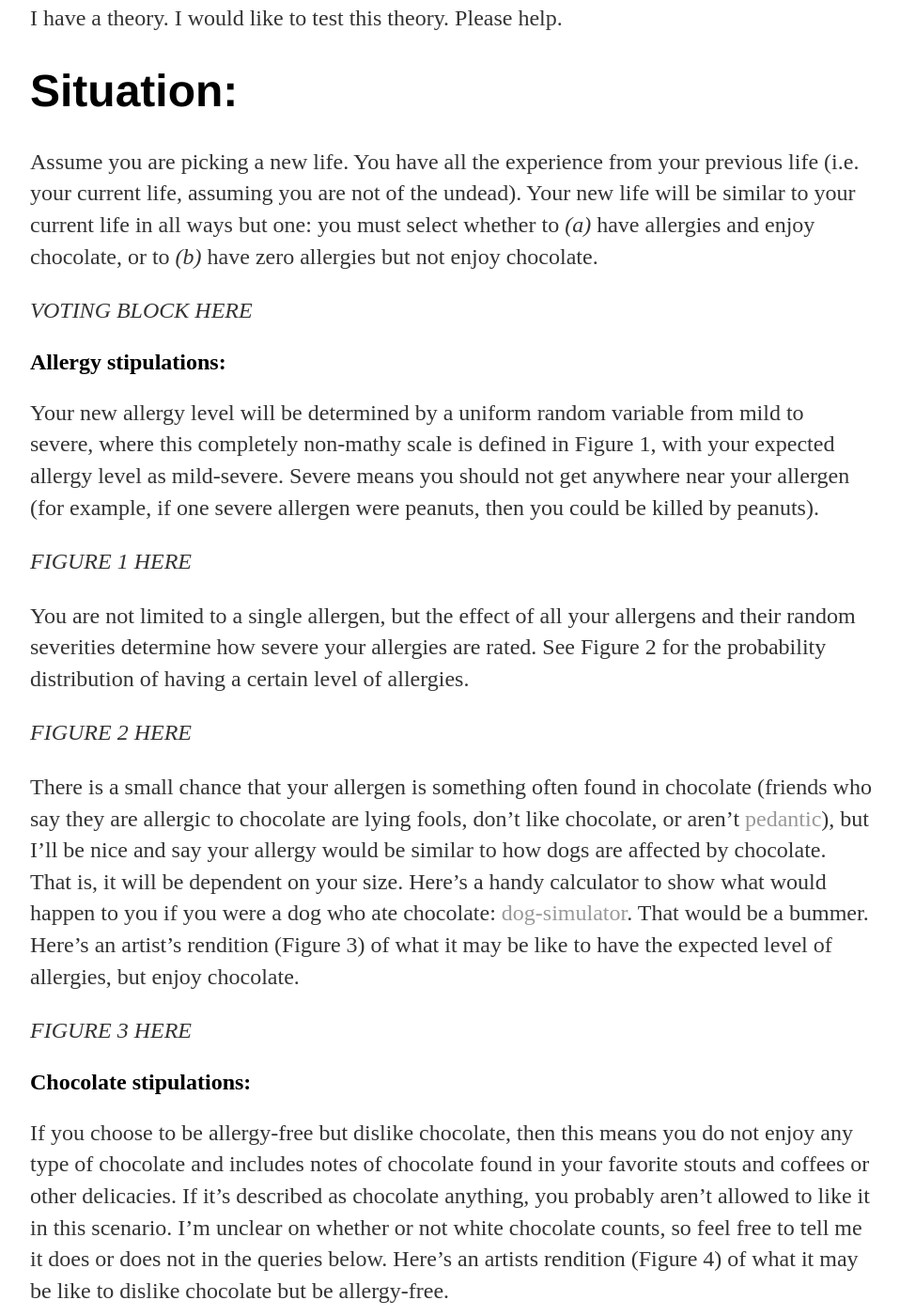
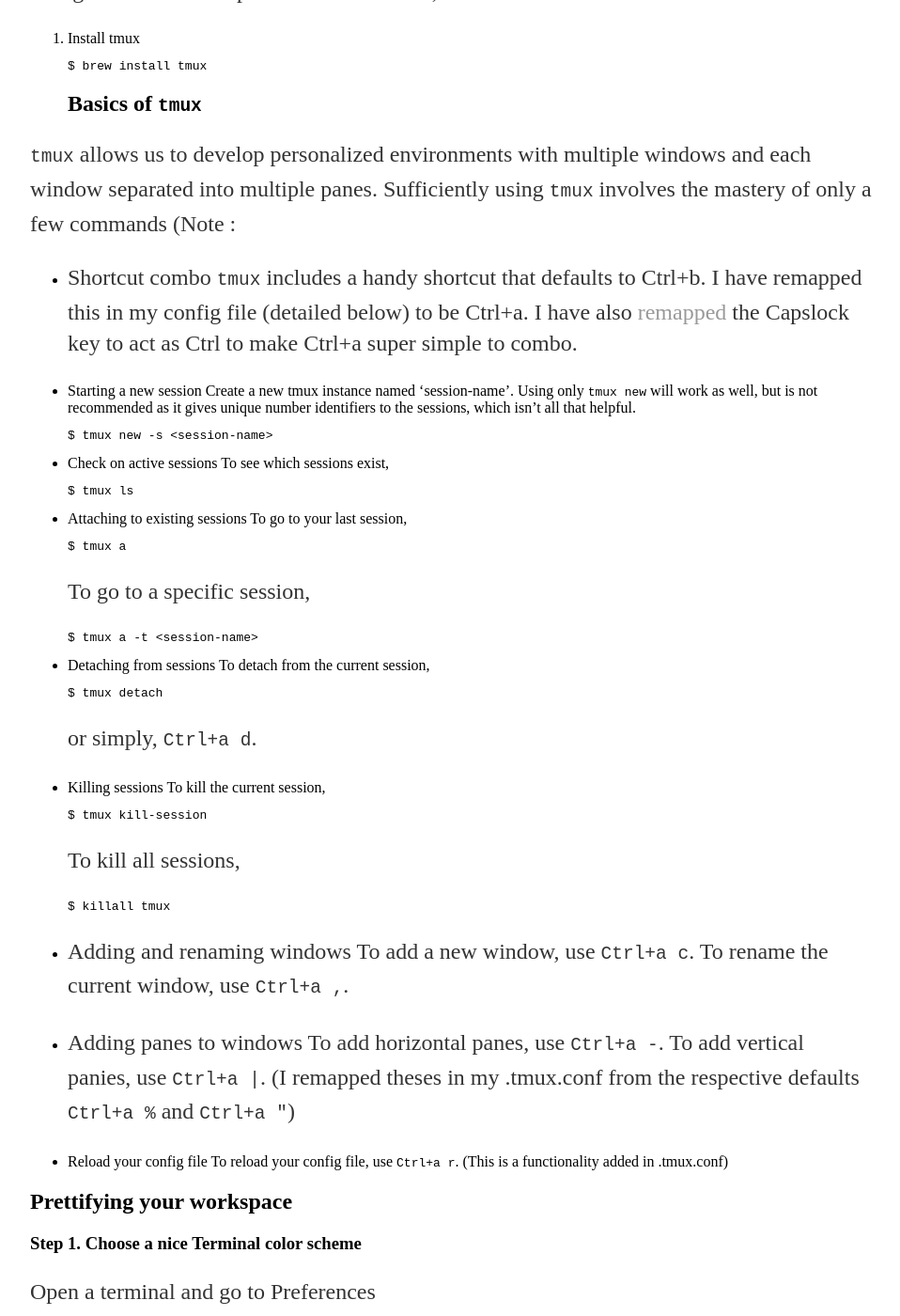
Before and after one commit to jvahala/jvahala.github.io, a Jekyll site: the page built from _posts/2016-10-29-Beautiful-TMUX.md, in a window 1280 px wide and 1400 px high, scrolled down 1017 px. Shown: the whole window at 94% size, without its empty margins (160-1118 px from the left). Built offline with Jekyll 4.4.1, drawn with Linux system fonts in a browser that asks for light colours; some of the changed text lies outside the part shown.

Commit message:
Update 2016-10-29-Beautiful-TMUX.md

````diff
--- a/_posts/2016-10-29-Beautiful-TMUX.md
+++ b/_posts/2016-10-29-Beautiful-TMUX.md
@@ -5,52 +5,113 @@
 ---
 # Discovery of tmux
 
-In receiving a demo of a labmate's [Mico-arm](http://www.robotnik.eu/robotics-arms/kinova-mico-arm/) [ROS](http://wiki.ros.org/Robots/MICO)-based control code, he showed me the nifty tool [tmux](https://tmux.github.io/) that allows for quick and easy movement between terminal windows. It was beautiful, and I've since learned some of the powers it holds.
+In receiving a demo of a labmate's [Mico-arm](http://www.robotnik.eu/robotics-arms/kinova-mico-arm/) [ROS](http://wiki.ros.org/Robots/MICO)-based control code, he showed me the nifty tool [`tmux`](https://tmux.github.io/) that allows for quick and easy movement between terminal windows. It was beautiful, and I've since learned some of the powers it holds.
 
-## What is tmux?
+## What is `tmux`?
 
 Tmux allows for us to quickly attach and detach to terminal sessions that can be project/contextually named. Thus, we can be working on several projects - like a homebrewing recipe generator, a human-robot-collaboration user experience improvement project, and a ranking project - without having three unique terminals running with important and easy-but-still-takes-effort-to-initialize python instances. Also, we can make it pretty.
 
 *image of pretty*
 
-In this post, I'll go through some initialization and troubleshooting fixes I went through to finally truly enjoy playing with the command line. Thanks to [Daniel Miessler](https://danielmiessler.com/study/tmux/#gs.gLmbnDs) and [Ham Vocke](http://www.hamvocke.com/blog/a-guide-to-customizing-your-tmux-conf/) for helping me get started. See their posts for more reasons to use tmux over alternatives.
+In this post, I'll go through some initialization and troubleshooting fixes I went through to finally truly enjoy playing with the command line. Thanks to [Daniel Miessler](https://danielmiessler.com/study/tmux/#gs.gLmbnDs) and [Ham Vocke](http://www.hamvocke.com/blog/a-guide-to-customizing-your-tmux-conf/) for helping me get started. See their posts for more reasons to use `tmux` over alternatives.
 
-## Getting started with tmux
+## Installation
 
+Using Mac OSX El Capitan with [Homebrew](http://brew.sh/), do:
+
+1. Install tmux
 ```bash
 $ brew install tmux
 ```
+## Basics of `tmux`
 
+`tmux` allows us to develop personalized environments with multiple windows and each window separated into multiple panes. Sufficiently using `tmux` involves the mastery of only a few commands (Note :
 
-I have a theory. I would like to test this theory. Please help.
+- Shortcut combo
+`tmux` includes a handy shortcut that defaults to Ctrl+b. I have remapped this in my config file (detailed below) to be Ctrl+a. I have also [remapped](https://coderwall.com/p/cq_lkg/remapping-caps-lock-key-to-something-more-natural-on-mac-os-x) the Capslock key to act as Ctrl to make Ctrl+a super simple to combo.
 
-# Situation:
+- Starting a new session
+Create a new tmux instance named 'session-name'. Using only `tmux new` will work as well, but is not recommended as it gives unique number identifiers to the sessions, which isn't all that helpful.
+```bash
+$ tmux new -s <session-name>
+```
 
-Assume you are picking a new life. You have all the experience from your previous life (i.e. your current life, assuming you are not of the undead). Your new life will be similar to your current life in all ways but one: you must select whether to *(a)* have allergies and enjoy chocolate, or to *(b)* have zero allergies but not enjoy chocolate.
+- Check on active sessions
+To see which sessions exist,
+```bash
+$ tmux ls
+```
 
-*VOTING BLOCK HERE*
+- Attaching to existing sessions
+To go to your last session,
+```bash
+$ tmux a
+```
+To go to a specific session,
+```bash
+$ tmux a -t <session-name>
+```
 
-## Allergy stipulations:
+- Detaching from sessions
+To detach from the current session,
+```bash
+$ tmux detach
+```
+or simply, `Ctrl+a d`.
 
-Your new allergy level will be determined by a uniform random variable from mild to severe, where this completely non-mathy
-scale is defined in Figure 1, with your expected allergy level as mild-severe. Severe means you should not get anywhere near
-your allergen (for example, if one severe allergen were peanuts, then you could be killed by peanuts).
+- Killing sessions
+To kill the current session,
+```bash
+$ tmux kill-session
+```
+To kill all sessions,
+```bash
+$ killall tmux
+```
 
-*FIGURE 1 HERE*
+- Adding and renaming windows
+To add a new window, use `Ctrl+a c`.
+To rename the current window, use `Ctrl+a ,`.
 
-You are not limited to a single allergen, but the effect of all your allergens and their random severities determine how severe your allergies are rated. See Figure 2 for the probability distribution of having a certain level of allergies.
+- Adding panes to windows
+To add horizontal panes, use `Ctrl+a -`.
+To add vertical panies, use `Ctrl+a |`.
+(I remapped theses in my .tmux.conf from the respective defaults `Ctrl+a %` and `Ctrl+a "`)
 
-*FIGURE 2 HERE*
+- Reload your config file
+To reload your config file, use `Ctrl+a r`. (This is a functionality added in .tmux.conf)
 
-There is a small chance that your allergen is something often found in chocolate (friends who say they are allergic to chocolate are lying fools, don't like chocolate, or aren't [pedantic](http://www.nyallergy.com/chocolate-allergy.php)), but I'll be nice and say your allergy would be similar to how dogs are affected by chocolate. That is, it will be dependent on your size. Here's a handy calculator to show what would happen to you if you were a dog who ate chocolate:
-[dog-simulator](http://www.petmd.com/dog/chocolate-toxicity). That would be a bummer. Here's an artist's rendition (Figure 3) of what it may be like to have the expected level of allergies, but enjoy chocolate.
+## Prettifying your workspace
 
-*FIGURE 3 HERE*
+### Step 1. Choose a nice Terminal color scheme
+Open a terminal and go to Preferences
 
+*preferences image*
 
-## Chocolate stipulations:
+Which will open this window
 
-If you choose to be allergy-free but dislike chocolate, then this means you do not enjoy any type of chocolate and includes
-notes of chocolate found in your favorite stouts and coffees or other delicacies. If it's described as chocolate anything, you probably aren't allowed to like it in this scenario. I'm unclear on whether or not white chocolate counts, so feel free to tell me it does or does not in the queries below. Here's an artists rendition (Figure 4) of what it may be like to dislike chocolate but be allergy-free.
+*preferences window image*
 
-*FIGURE 4 HERE*
+If you already have some nice themes installed, awesome. Otherwise, check out these premade [themes](https://github.com/lysyi3m/osx-terminal-themes). To install them, click the clone or download button and download as zip.
+*clone or download image*
+Then, go to your downloads, unzip the file, go to the schemes folder, right-click+open the theme you've eyed from examples shown on the github site and pass through the security warning to open a new terminal. Then go back to preferences and make it default.
+
+### Step 2. Open up and play with your config file
+Open .tmux.conf from your home directory using your favorite text editor ([SublimeText3](https://www.sublimetext.com/) in this case),
+```bash
+$ subl ~/.tmux.conf
+```
+There's probably some default stuff there. Without any remorse, delete it all and cackle. This config file adds a nice status bar with your id, ip, window names, session name, and time at the bottom along with some [colors](http://superuser.com/questions/285381/how-does-the-tmux-color-palette-work) that pleasantly go with my chalkboard default terminal theme.
+
+Of everything here, the most important line is:
+```
+# allow access
+set-option -g default-command "reattach-to-user-namespace -l bash"
+```
+It requires that you first install `reattach-to-user-namespace`:
+```bash
+$ brew install reattach-to-user-namespace
+```
+One problem I had with `tmux` is that it wouldn't allow me to open up files or folders using the `subl` command. This deals with `tmux` acting separate from the typical terminal bash shell ([mostly-relevant-to-this-issue](https://github.com/ChrisJohnsen/tmux-MacOSX-pasteboard)). This line fixes this issue (make sure to ```$ tmux kill-session``` and reopen your terminals before complaining about it not working).
+
+There's way more stuff to do with the .tmux.conf file, but this will be a nice, simple starting place.
````
